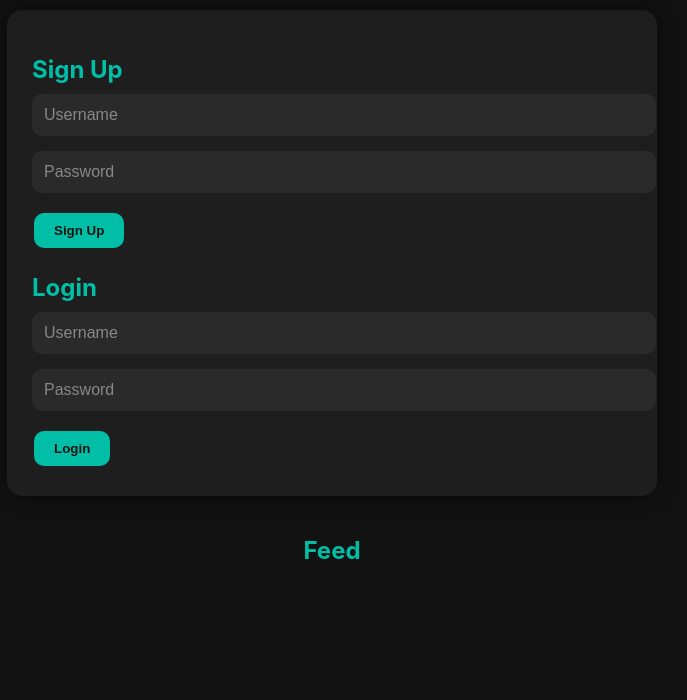
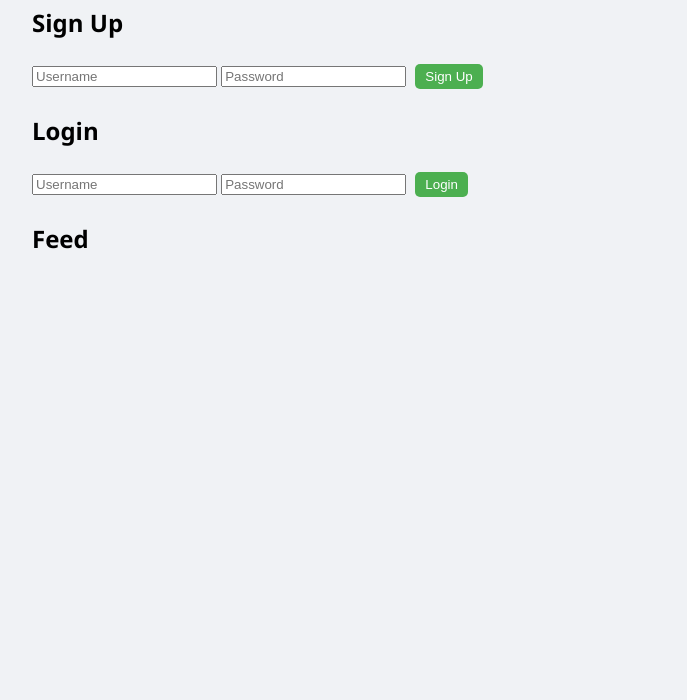
Before and after one commit to philipcafer-hub/social-app, a website: page public/index.html in a window 1280 px wide. Shown: the part 100-800 px from the top of the page, without its empty margins (308-995 px from the left). Drawn offline with nearby package versions, Linux system fonts and the light colour scheme.

Commit message:
Update style.css

```diff
--- a/public/style.css
+++ b/public/style.css
@@ -1,73 +1,36 @@
 body {
-  font-family: 'Inter', 'Segoe UI', sans-serif;
-  background: #121212;
-  color: #e0e0e0;
-  margin: 0;
-  padding: 0;
-  display: flex;
-  flex-direction: column;
-  align-items: center;
+  font-family: 'Segoe UI', sans-serif;
+  max-width: 600px;
+  margin: auto;
+  padding: 20px;
+  background: #f0f2f5;
 }
 
-h1 { text-align: center; color: #00bfa6; margin-top: 30px; }
-h2 { color: #00bfa6; margin-bottom: 10px; }
+h1 { text-align: center; color: #333; }
 
-#auth, #app {
-  background: #1e1e1e;
-  padding: 25px;
-  margin: 20px;
-  border-radius: 15px;
-  width: 90%;
-  max-width: 600px;
-  box-shadow: 0 0 20px rgba(0,0,0,0.6);
+textarea {
+  width: 100%;
+  height: 80px;
+  padding: 10px;
+  border-radius: 8px;
+  border: 1px solid #ccc;
 }
 
-input, textarea {
-  width: 100%;
-  padding: 12px;
-  margin-bottom: 15px;
-  border-radius: 10px;
+button {
+  margin: 5px;
+  padding: 5px 10px;
+  border-radius: 5px;
+  cursor: pointer;
   border: none;
-  outline: none;
-  background: #2a2a2a;
-  color: #e0e0e0;
-  font-size: 1rem;
+  background-color: #4caf50;
+  color: white;
 }
-
-input::placeholder, textarea::placeholder { color: #888; }
-
-button {
-  padding: 10px 20px;
-  margin: 5px 2px;
-  border: none;
-  border-radius: 10px;
-  background: #00bfa6;
-  color: #121212;
-  font-weight: bold;
-  cursor: pointer;
-  transition: all 0.2s ease-in-out;
-}
-button:hover { background: #00d4b0; transform: translateY(-2px); }
-
-#feed { width: 90%; max-width: 600px; margin-bottom: 30px; }
+button:hover { opacity: 0.8; }
 
 .post {
-  background: #1e1e1e;
-  padding: 15px 20px;
-  margin: 15px 0;
-  border-radius: 15px;
-  box-shadow: 0 2px 12px rgba(0,0,0,0.5);
-  transition: all 0.2s ease-in-out;
+  background: white;
+  border-radius: 10px;
+  padding: 15px;
+  margin: 10px 0;
+  box-shadow: 0px 2px 5px rgba(0,0,0,0.1);
 }
-.post:hover { transform: translateY(-2px); box-shadow: 0 6px 20px rgba(0,0,0,0.6); }
-
-.post-header { display: flex; align-items: center; margin-bottom: 8px; }
-.post-header img { width: 35px; height: 35px; border-radius: 50%; margin-right: 10px; }
-.post-header b { color: #00ffe0; }
-
-.post-content { margin-bottom: 8px; }
-.post-actions button { margin-right: 5px; }
-
-.comment { background: #2a2a2a; padding: 5px 10px; border-radius: 8px; margin-top: 5px; }
-
-#login-warning { color: #ff6b6b; text-align: center; margin-bottom: 20px; font-weight: bold; }
```
